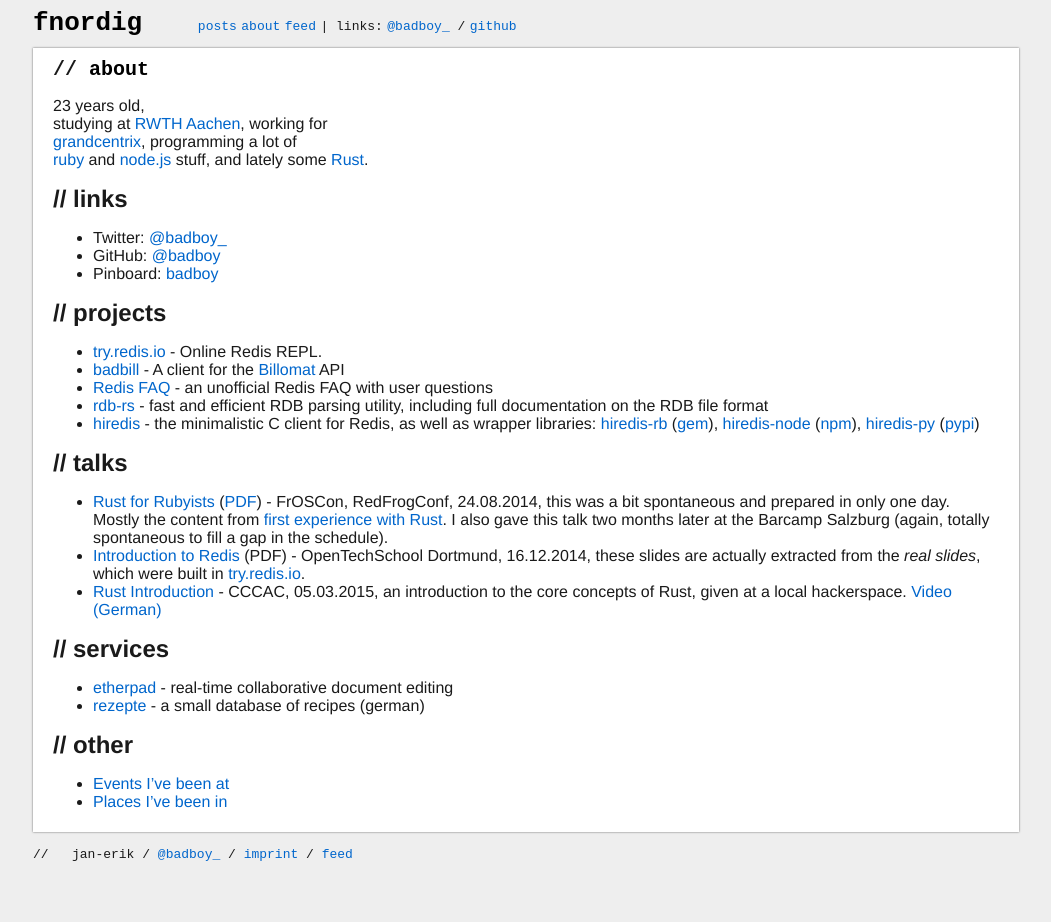
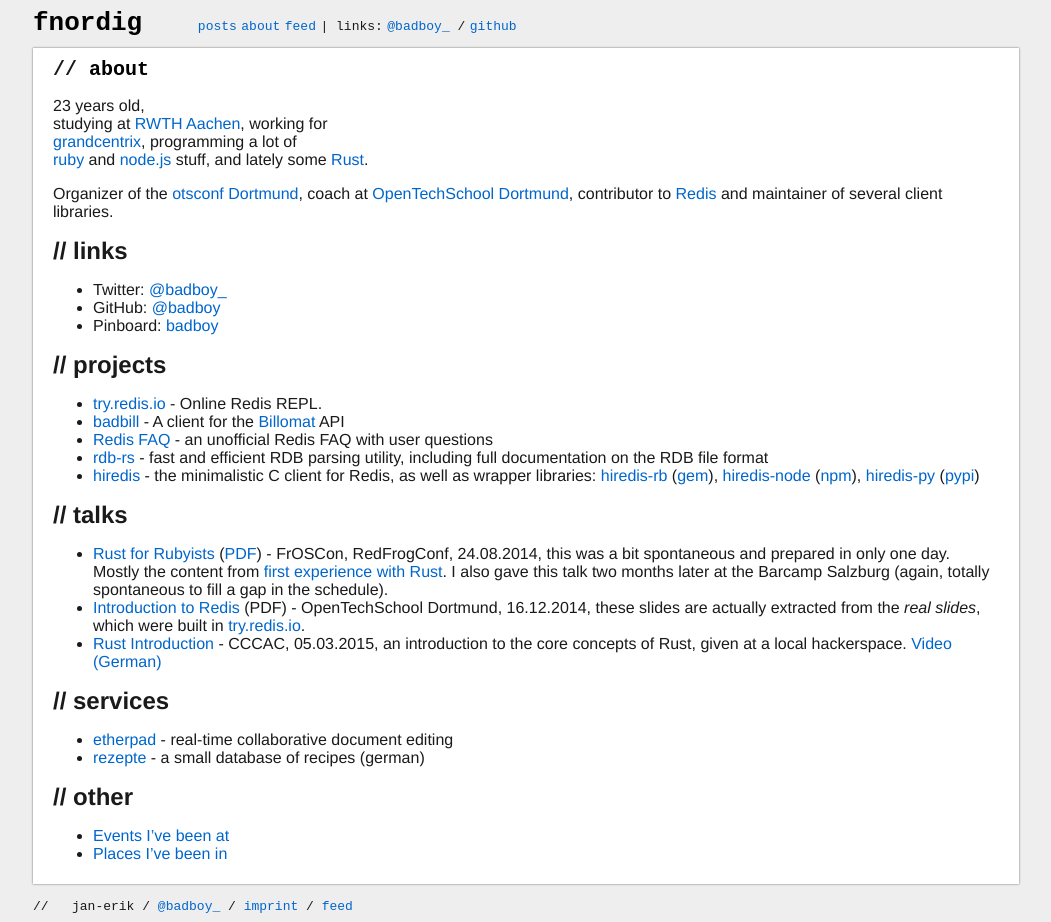
Before and after one commit to badboy/fnordig.de, a Jekyll site: the page built from about.markdown, in a window 1280 px wide. Shown: the whole page, without its empty margins (114-1165 px from the left). Built offline with Jekyll 4.4.1, drawn with Linux system fonts in a browser that asks for light colours; before the commit the page ends 900 px from its top, so only the background shows below that.

Commit message:
Add a few things to the about page

```diff
--- a/about.markdown
+++ b/about.markdown
@@ -7,6 +7,8 @@ title: about
 studying at [RWTH Aachen](http://www.rwth-aachen.de/), working for
 [grandcentrix](https://www.grandcentrix.net/), programming a lot of
 [ruby](http://www.ruby-lang.org/en/) and [node.js](http://nodejs.org/) stuff, and lately some [Rust](http://www.rust-lang.org/).
+
+Organizer of the [otsconf Dortmund](https://otsconf.com/), coach at [OpenTechSchool Dortmund](http://www.opentechschool.org/dortmund/), contributor to [Redis](http://redis.io) and maintainer of several client libraries.
 
 ## // links
 
```
